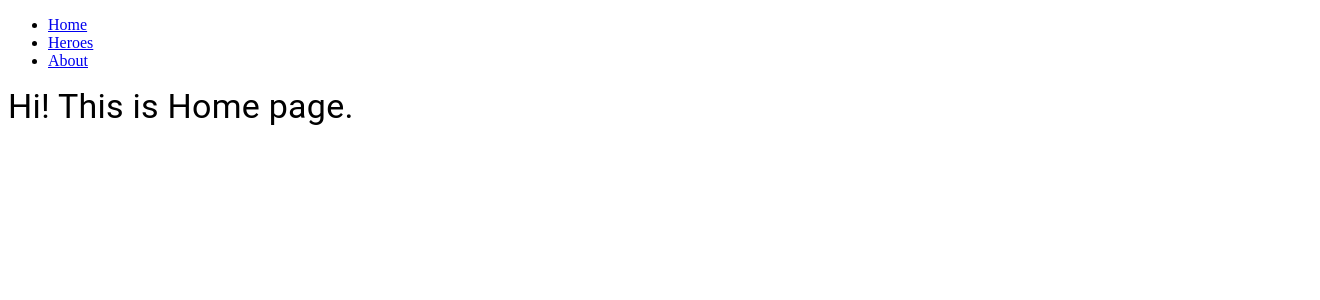
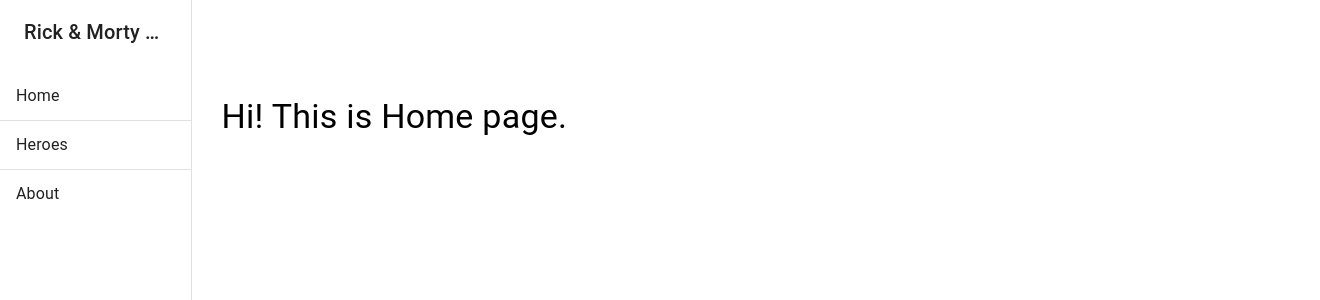
Before and after one commit to SofiiaKozlyk/-ourseHometasks, a React app in the folder Hometask6/: page / in a window 1280 px wide. Shown: the top 300 px of the page, 1320 px wide, since content can reach past the window. Built offline with nearby package versions, Linux system fonts and the light colour scheme.

Commit message:
Added Navbar component

```diff
--- a/Hometask6/src/App.js
+++ b/Hometask6/src/App.js
@@ -1,32 +1,24 @@
 import React, { useState, useEffect } from 'react';
-import { BrowserRouter as Router, Routes, Route, Link } from 'react-router-dom';
+import { BrowserRouter as Router, Routes, Route} from 'react-router-dom';
+import { Box, Toolbar } from '@mui/material';
 
 import Home from './layouts/Home';
 import About from './layouts/About';
+import Navbar from './components/Navbar';
 
 function App() {
 
     return (
         <>
             <Router>
-                <nav>
-                    <ul>
-                        <li>
-                            <Link to="/">Home</Link>
-                        </li>
-                        <li>
-                            <Link to="/heroes">Heroes</Link>
-                        </li>
-                        <li>
-                            <Link to="/about">About</Link>
-                        </li>
-                    </ul>
-                </nav>
-
+                <Navbar />
+                <Box component="main" sx={{ flexGrow: 1, p: 3, ml: '15%', width: 'calc(100% - 15%)' }}>
+                <Toolbar />
                 <Routes>
                     <Route path="/" element={<Home />} />
                     <Route path="/about" element={<About />} />
                 </Routes>
+                </Box>
             </Router>
         </>
     );
--- /dev/null
+++ b/Hometask6/src/components/Navbar.jsx
@@ -0,0 +1,48 @@
+import React from 'react';
+import { Link } from 'react-router-dom';
+import { Drawer, List, ListItem, ListItemButton, ListItemText, Toolbar, Typography, Divider } from '@mui/material';
+
+function Navbar() {
+    return (
+        <>
+            <Drawer
+                variant="permanent"
+                sx={{
+                    width: '15%',
+                    flexShrink: 0,
+                    '& .MuiDrawer-paper': {
+                        width: '15%',
+                        boxSizing: 'border-box',
+                    },
+                }}
+            >
+                <Toolbar>
+                    <Typography variant="h6" noWrap component="div">
+                        Rick & Morty App
+                    </Typography>
+                </Toolbar>
+                <List>
+                    <ListItem disablePadding>
+                        <ListItemButton component={Link} to="/">
+                            <ListItemText primary="Home" />
+                        </ListItemButton>
+                    </ListItem>
+                    <Divider />
+                    <ListItem disablePadding>
+                        <ListItemButton component={Link} to="/heroes">
+                            <ListItemText primary="Heroes" />
+                        </ListItemButton>
+                    </ListItem>
+                    <Divider />
+                    <ListItem disablePadding>
+                        <ListItemButton component={Link} to="/about">
+                            <ListItemText primary="About" />
+                        </ListItemButton>
+                    </ListItem>
+                </List>
+            </Drawer>
+        </>
+    );
+}
+
+export default Navbar;
```
